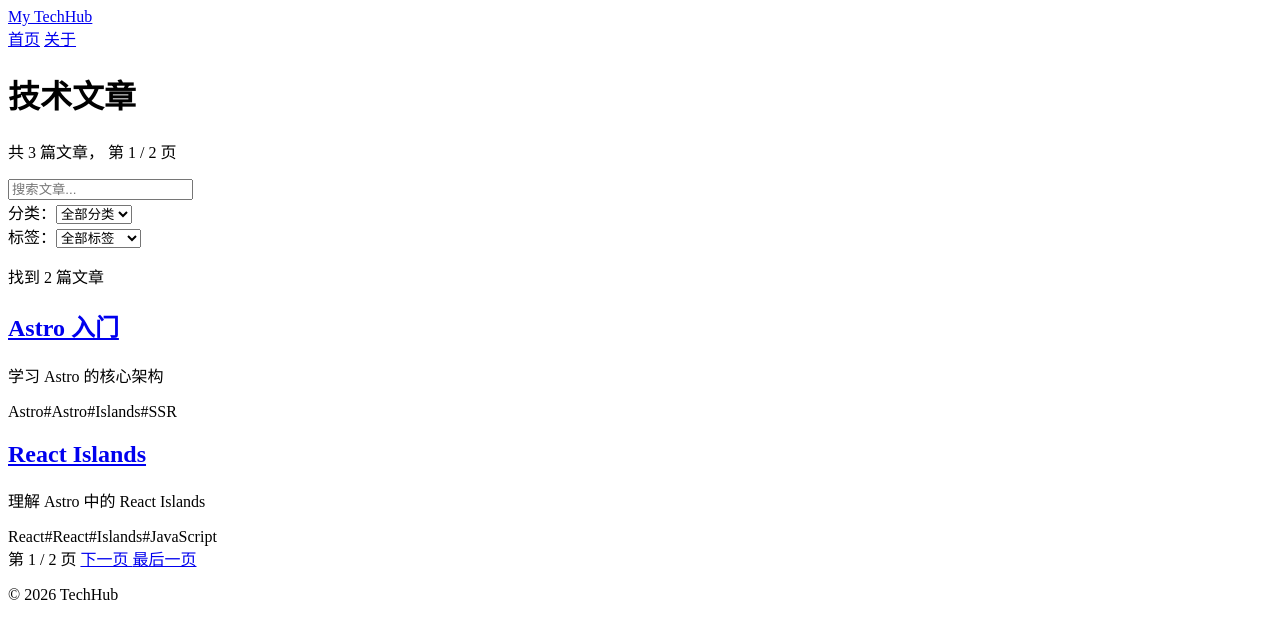
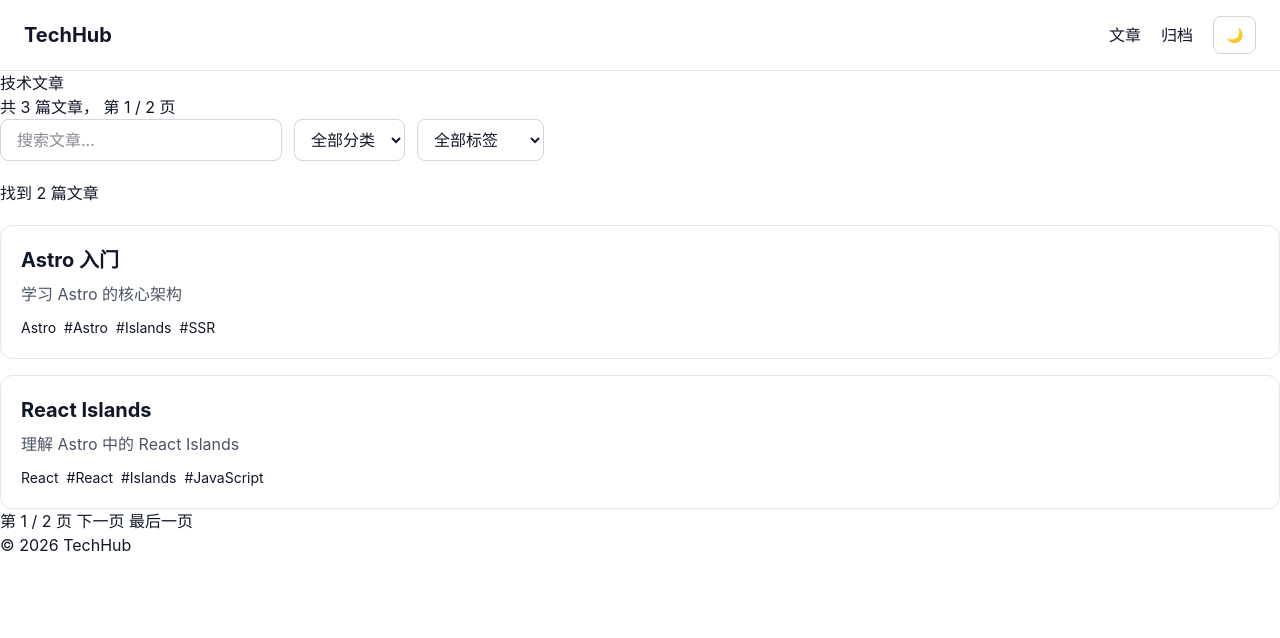
Before and after one commit to huanbin/techhub, an Astro site: page /blog in a window 1280 px wide. Built offline with nearby package versions, Linux system fonts and the light colour scheme; Astro itself is replaced by a stand-in of ours.

Commit message:
完成第11课

```diff
--- a/package.json
+++ b/package.json
@@ -13,10 +13,12 @@
 	},
 	"dependencies": {
 		"@astrojs/react": "^7.1.9",
+		"@tailwindcss/vite": "^4.3.5",
 		"@types/react": "^19.3.0",
 		"@types/react-dom": "^19.3.0",
 		"astro": "^7.4.12",
 		"react": "^19.3.1",
-    "react-dom": "^19.3.1"
+		"react-dom": "^19.3.1",
+		"tailwindcss": "^4.3.5"
 	}
 }
--- a/src/components/ArticleSearch.tsx
+++ b/src/components/ArticleSearch.tsx
@@ -1,4 +1,5 @@
-import { useState } from "react";
+
+import { useEffect, useState } from "react";
 
 interface Category {
     name: string;
@@ -22,25 +23,96 @@ interface Props {
     articles: Article[];
 }
 
+interface SearchFilters {
+    query: string;
+    category: string;
+    tag: string;
+}
+
+// 从 URL 读取筛选条件
+function readFiltersFromURL(): SearchFilters {
+    const params = new URLSearchParams(window.location.search);
+
+    return {
+        query: params.get("q") ?? "",
+        category: params.get("category") ?? "all",
+        tag: params.get("tag") ?? "all",
+    };
+}
+
+// 将筛选条件写入 URL
+function writeFiltersToURL(filters: SearchFilters) {
+    const url = new URL(window.location.href);
+
+    if (filters.query.trim()) {
+        url.searchParams.set("q", filters.query.trim());
+    } else {
+        url.searchParams.delete("q");
+    }
+
+    if (filters.category !== "all") {
+        url.searchParams.set("category", filters.category);
+    } else {
+        url.searchParams.delete("category");
+    }
+
+    if (filters.tag !== "all") {
+        url.searchParams.set("tag", filters.tag);
+    } else {
+        url.searchParams.delete("tag");
+    }
+    // 更新当前历史
+    window.history.replaceState({}, "", url);
+}
+
 export default function ArticleSearch({ articles }: Props) {
-    /*
-     * =========================
-     * State
-     * =========================
-     */
-
     const [query, setQuery] = useState("");
-
     const [category, setCategory] = useState("all");
-
     const [tag, setTag] = useState("all");
 
-    /*
-     * =========================
-     * 从文章数据中提取分类
-     * =========================
-     */
+    // 标记：是否已经从 URL 初始化
+    const [urlReady, setUrlReady] = useState(false);
 
+    // 第一次加载：从 URL 恢复筛选条件
+    useEffect(() => {
+        const filters = readFiltersFromURL();
+
+        setQuery(filters.query);
+        setCategory(filters.category);
+        setTag(filters.tag);
+
+        setUrlReady(true);
+    }, []);
+
+    // 筛选条件变化：同步到 URL
+    useEffect(() => {
+        if (!urlReady) return;
+
+        writeFiltersToURL({
+            query,
+            category,
+            tag,
+        });
+    }, [query, category, tag, urlReady]);
+
+    // 处理浏览器前进/后退
+    useEffect(() => {
+        function handlePopState() {
+            const filters = readFiltersFromURL();
+
+            setQuery(filters.query);
+            setCategory(filters.category);
+            setTag(filters.tag);
+        }
+
+        window.addEventListener("popstate", handlePopState);
+
+        return () => {
+            window.removeEventListener("popstate", handlePopState);
+        };
+    }, []);
+
+    // 提取当前页面中出现的分类
     const categories = Array.from(
         new Map(
             articles.map((article) => [
@@ -50,201 +122,129 @@ export default function ArticleSearch({ articles }: Props) {
         ).values()
     );
 
-    /*
-     * =========================
-     * 从文章数据中提取标签
-     * =========================
-     */
-
+    // 提取当前页面中出现的标签
     const tags = Array.from(
         new Map(
             articles
                 .flatMap((article) => article.tags)
-                .map((tag) => [tag.slug, tag])
+                .map((item) => [item.slug, item])
         ).values()
     );
 
-    /*
-     * =========================
-     * 标准化搜索关键词
-     * =========================
-     */
-
     const normalizedQuery = query.trim().toLowerCase();
 
-    /*
-     * =========================
-     * 派生数据
-     * =========================
-     */
-
+    // 根据三个条件筛选文章
     const filteredArticles = articles.filter((article) => {
-        /*
-         * 1. 关键词匹配
-         */
-
         const matchesQuery =
             !normalizedQuery ||
             [
                 article.title,
                 article.description,
                 article.category.name,
-                ...article.tags.map((tag) => tag.name),
+                ...article.tags.map((item) => item.name),
             ]
                 .join(" ")
                 .toLowerCase()
                 .includes(normalizedQuery);
 
-        /*
-         * 2. 分类匹配
-         */
-
         const matchesCategory =
             category === "all" ||
             article.category.slug === category;
 
-        /*
-         * 3. 标签匹配
-         */
-
         const matchesTag =
             tag === "all" ||
-            article.tags.some(
-                (articleTag) => articleTag.slug === tag
-            );
+            article.tags.some((item) => item.slug === tag);
 
-        /*
-         * 三个条件必须同时满足
-         */
-
-        return (
-            matchesQuery &&
-            matchesCategory &&
-            matchesTag
-        );
+        return matchesQuery && matchesCategory && matchesTag;
     });
 
-    /*
-     * =========================
-     * UI
-     * =========================
-     */
-
     return (
-        <section>
-            {/* 关键词搜索 */}
-
-            <div>
+        <section className="space-y-5">
+            <div className="flex flex-wrap gap-3">
                 <input
                     type="search"
                     placeholder="搜索文章..."
                     value={query}
-                    onChange={(event) =>
-                        setQuery(event.target.value)
-                    }
+                    onChange={(event) => setQuery(event.target.value)}
+                    className="
+            rounded-lg border border-gray-300
+            bg-white px-4 py-2
+            dark:border-gray-700 dark:bg-gray-900
+          "
                 />
-            </div>
-
-            {/* 分类 */}
-
-            <div>
-                <label htmlFor="category">
-                    分类：
-                </label>
 
                 <select
-                    id="category"
                     value={category}
-                    onChange={(event) =>
-                        setCategory(event.target.value)
-                    }
+                    onChange={(event) => setCategory(event.target.value)}
+                    className="
+            rounded-lg border border-gray-300
+            bg-white px-3 py-2
+            dark:border-gray-700 dark:bg-gray-900
+          "
                 >
-                    <option value="all">
-                        全部分类
-                    </option>
+                    <option value="all">全部分类</option>
 
-                    {categories.map((category) => (
-                        <option
-                            key={category.slug}
-                            value={category.slug}
-                        >
-                            {category.name}
+                    {categories.map((item) => (
+                        <option key={item.slug} value={item.slug}>
+                            {item.name}
+                        </option>
+                    ))}
+                </select>
+
+                <select
+                    value={tag}
+                    onChange={(event) => setTag(event.target.value)}
+                    className="
+            rounded-lg border border-gray-300
+            bg-white px-3 py-2
+            dark:border-gray-700 dark:bg-gray-900
+          "
+                >
+                    <option value="all">全部标签</option>
+
+                    {tags.map((item) => (
+                        <option key={item.slug} value={item.slug}>
+                            {item.name}
                         </option>
                     ))}
                 </select>
             </div>
 
-            {/* 标签 */}
+            <p>找到 {filteredArticles.length} 篇文章</p>
 
-            <div>
-                <label htmlFor="tag">
-                    标签：
-                </label>
-
-                <select
-                    id="tag"
-                    value={tag}
-                    onChange={(event) =>
-                        setTag(event.target.value)
-                    }
-                >
-                    <option value="all">
-                        全部标签
-                    </option>
-
-                    {tags.map((tag) => (
-                        <option
-                            key={tag.slug}
-                            value={tag.slug}
-                        >
-                            {tag.name}
-                        </option>
-                    ))}
-                </select>
-            </div>
-
-            {/* 结果数量 */}
-
-            <p>
-                找到 {filteredArticles.length} 篇文章
-            </p>
-
-            {/* 文章列表 */}
-
-            <div>
+            <div className="grid gap-4">
                 {filteredArticles.map((article) => (
-                    <article key={article.id}>
-                        <h2>
+                    <article
+                        key={article.id}
+                        className="
+              rounded-xl border border-gray-200
+              bg-white p-5
+              dark:border-gray-800 dark:bg-gray-900
+            "
+                    >
+                        <h2 className="text-xl font-bold">
                             <a href={`/blog/${article.id}`}>
                                 {article.title}
                             </a>
                         </h2>
 
-                        <p>
+                        <p className="mt-2 text-gray-600 dark:text-gray-400">
                             {article.description}
                         </p>
 
-                        <div>
-                            <span>
-                                {article.category.name}
-                            </span>
+                        <div className="mt-3 flex flex-wrap gap-2 text-sm">
+                            <span>{article.category.name}</span>
 
-                            {article.tags.map((tag) => (
-                                <span key={tag.slug}>
-                                    #{tag.name}
-                                </span>
+                            {article.tags.map((item) => (
+                                <span key={item.slug}>#{item.name}</span>
                             ))}
                         </div>
                     </article>
                 ))}
             </div>
 
-            {/* 无结果 */}
-
             {filteredArticles.length === 0 && (
-                <p>
-                    没有找到相关文章。
-                </p>
+                <p>没有找到相关文章。</p>
             )}
         </section>
     );
--- a/src/components/Header.astro
+++ b/src/components/Header.astro
@@ -1,16 +1,16 @@
 ---
-interface Props {
-  title: string;
-}
-const { title } = Astro.props;
+import ThemeToggle from "./ThemeToggle";
 ---
-<header>
-  <nav>
-    <a href="/">{title}</a>
 
-    <div>
-      <a href="/">首页</a>
-      <a href="/about">关于</a>
-    </div>
+<header class="flex items-center justify-between border-b border-gray-200 px-6 py-4 dark:border-gray-800">
+  <a href="/" class="text-xl font-bold">
+    TechHub
+  </a>
+
+  <nav class="flex items-center gap-5">
+    <a href="/blog">文章</a>
+    <a href="/archives">归档</a>
+
+    <ThemeToggle client:load />
   </nav>
 </header>
--- /dev/null
+++ b/src/components/ThemeToggle.tsx
@@ -0,0 +1,60 @@
+import {
+    useEffect,
+    useState,
+} from "react";
+
+export default function ThemeToggle() {
+    const [dark, setDark] = useState(false);
+
+    // 同步浏览器中保存的主题状态
+    useEffect(() => {
+        const savedTheme =
+            localStorage.getItem("theme");
+
+        const isDark =
+            savedTheme === "dark";
+
+        setDark(isDark);
+    }, []);
+
+    function toggleTheme() {
+        const nextDark = !dark;
+
+        setDark(nextDark);
+        // <html>元素添加或移除dark class
+        document.documentElement.classList.toggle(
+            "dark",
+            nextDark
+        );
+
+        localStorage.setItem(
+            "theme",
+            nextDark ? "dark" : "light"
+        );
+    }
+
+    return (
+        <button
+            type="button"
+            onClick={toggleTheme}
+            aria-label={
+                dark
+                    ? "切换到浅色模式"
+                    : "切换到深色模式"
+            }
+            className="
+        rounded-lg
+        border
+        border-gray-300
+        px-3
+        py-2
+        text-sm
+        hover:bg-gray-100
+        dark:border-gray-700
+        dark:hover:bg-gray-800
+      "
+        >
+            {dark ? "☀️" : "🌙"}
+        </button>
+    );
+}
--- a/src/layouts/BaseLayout.astro
+++ b/src/layouts/BaseLayout.astro
@@ -1,7 +1,19 @@
 ---
+import Footer from "../components/Footer.astro";
 import Header from "../components/Header.astro";
-import Footer from "../components/Footer.astro";
+import "../styles/global.css";
+
+
+interface Props {
+  title?: string;
+}
+
+const {
+  title = "TechHub",
+} = Astro.props;
 ---
+
+<!doctype html>
 
 <html lang="zh-CN">
   <head>
@@ -12,16 +24,21 @@ import Footer from "../components/Footer.astro";
       content="width=device-width"
     />
 
-    <title>TechHub</title>
+    <title>{title}</title>
+    <!-- 初始化主题，解决主题切换闪烁问题 -->
+    <!-- is:inline:让Astro原样输出 -->
+    <script is:inline>
+      const theme = localStorage.getItem("theme");
+
+      if (theme === "dark") {
+        document.documentElement.classList.add("dark");
+      }
+    </script>
   </head>
 
-  <body>
-    <Header title="My TechHub"/>
-
-    <main>
-      <slot />
-    </main>
-
-    <Footer />
+  <body class="bg-white text-gray-900 transition-colors dark:bg-gray-950 dark:text-gray-100">
+    <Header/>
+    <slot />
+    <Footer/>
   </body>
 </html>
--- /dev/null
+++ b/src/styles/global.css
@@ -0,0 +1,3 @@
+@import "tailwindcss";
+
+@custom-variant dark (&:where(.dark, .dark *));
```
Also changed, not shown: astro.config.mjs (+6 -4 lines), 1 other file. Lines whose indentation alone changed are shown as unchanged.
